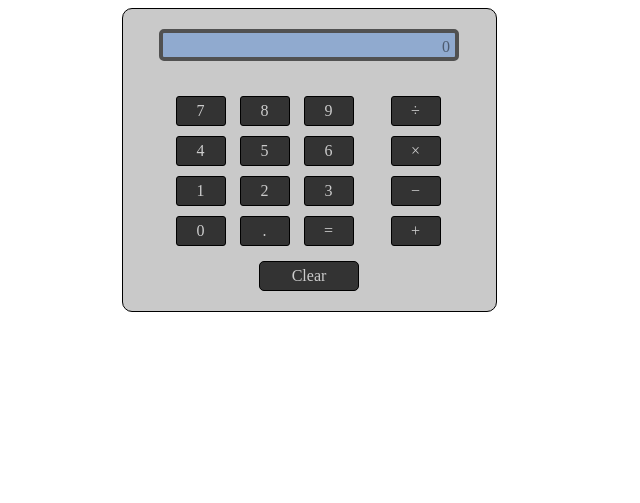
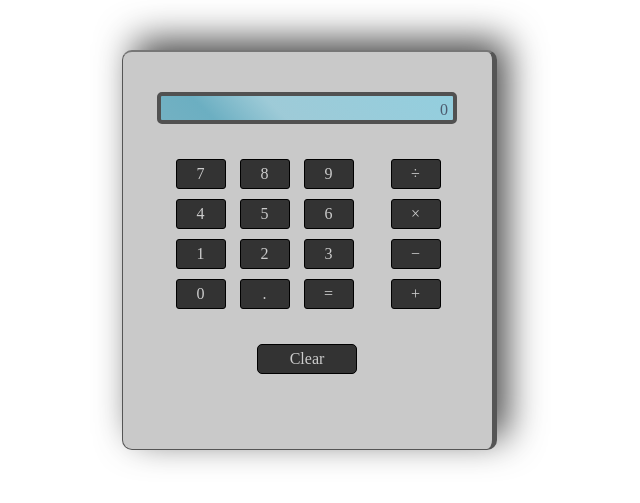
Before and after one commit to ranyehushua/PortfolioWebsite, a PHP site: page /calculator/index.html in a window 1280 px wide. Shown: the top 503 px of the page, without its empty margins (331-971 px from the left). Run offline with PHP 8.4, Linux system fonts and the light colour scheme.

Commit message:
added depth to calculator app presentation

```diff
--- a/calculator/css/calculator.css
+++ b/calculator/css/calculator.css
@@ -8,23 +8,39 @@
 
 #calculator {
 	width: 375px;
+	height: 400px;
 	margin: auto;
-	border: 1px black solid;
+	margin-top: 50px;
+	border-top: 2px #777 solid;
+	border-right: 5px #555 solid;
+	border-bottom: 1px #555 solid;
+	border-left: 1px #555 solid;
 	background-color: #c9c9c9;
 	border-radius: 10px;
+	-webkit-box-shadow: 11px -11px 37px -1px rgba(0,0,0,0.72);
+	-moz-box-shadow: 11px -11px 37px -1px rgba(0,0,0,0.72);
+	box-shadow: 11px -11px 37px -1px rgba(0,0,0,0.72);
 }
 
 #output {
 	width: 300px;
 	margin: auto;
-	margin-top: 20px;
+	margin-top: 40px;
 	border: 4px #515151 solid;
 	border-radius: 5px;
 	height: 2em;
 	text-align: right;
 	padding: 5px;
-	background-color: #90AACF;
 	color: #4D5B6F;
+	/*Quick and painless background gradient created with http://www.cssmatic.com/gradient-generator*/
+	background: rgba(73,165,191,0.67);
+	background: -moz-linear-gradient(45deg, rgba(73,165,191,0.67) 0%, rgba(73,165,191,0.73) 17%, rgba(147,203,219,0.8) 40%, rgba(147,206,222,0.99) 97%, rgba(147,206,222,1) 100%);
+	background: -webkit-gradient(left bottom, right top, color-stop(0%, rgba(73,165,191,0.67)), color-stop(17%, rgba(73,165,191,0.73)), color-stop(40%, rgba(147,203,219,0.8)), color-stop(97%, rgba(147,206,222,0.99)), color-stop(100%, rgba(147,206,222,1)));
+	background: -webkit-linear-gradient(45deg, rgba(73,165,191,0.67) 0%, rgba(73,165,191,0.73) 17%, rgba(147,203,219,0.8) 40%, rgba(147,206,222,0.99) 97%, rgba(147,206,222,1) 100%);
+	background: -o-linear-gradient(45deg, rgba(73,165,191,0.67) 0%, rgba(73,165,191,0.73) 17%, rgba(147,203,219,0.8) 40%, rgba(147,206,222,0.99) 97%, rgba(147,206,222,1) 100%);
+	background: -ms-linear-gradient(45deg, rgba(73,165,191,0.67) 0%, rgba(73,165,191,0.73) 17%, rgba(147,203,219,0.8) 40%, rgba(147,206,222,0.99) 97%, rgba(147,206,222,1) 100%);
+	background: linear-gradient(45deg, rgba(73,165,191,0.67) 0%, rgba(73,165,191,0.73) 17%, rgba(147,203,219,0.8) 40%, rgba(147,206,222,0.99) 97%, rgba(147,206,222,1) 100%);
+	filter: progid:DXImageTransform.Microsoft.gradient( startColorstr='#49a5bf', endColorstr='#93cede', GradientType=1 );
 }
 
 .buttonList {
@@ -61,7 +77,7 @@
 
 #clear {
 	width: 100px;
-	margin: 0 auto 20px;
+	margin: 20px auto;
 	background-color: #333;
 	color: #ccc;
 	cursor: pointer;
```
